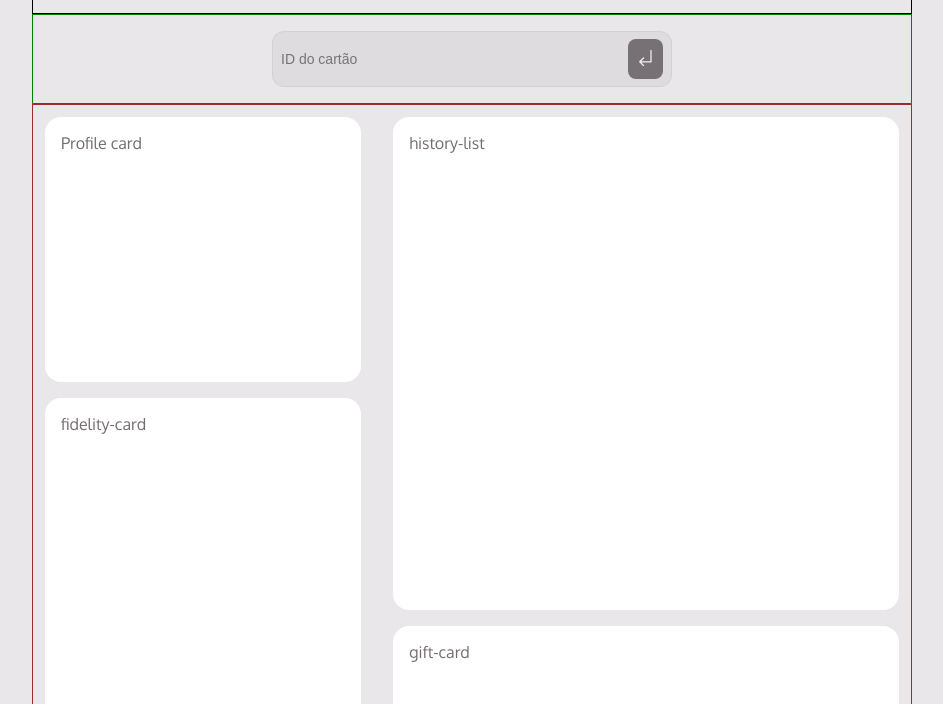
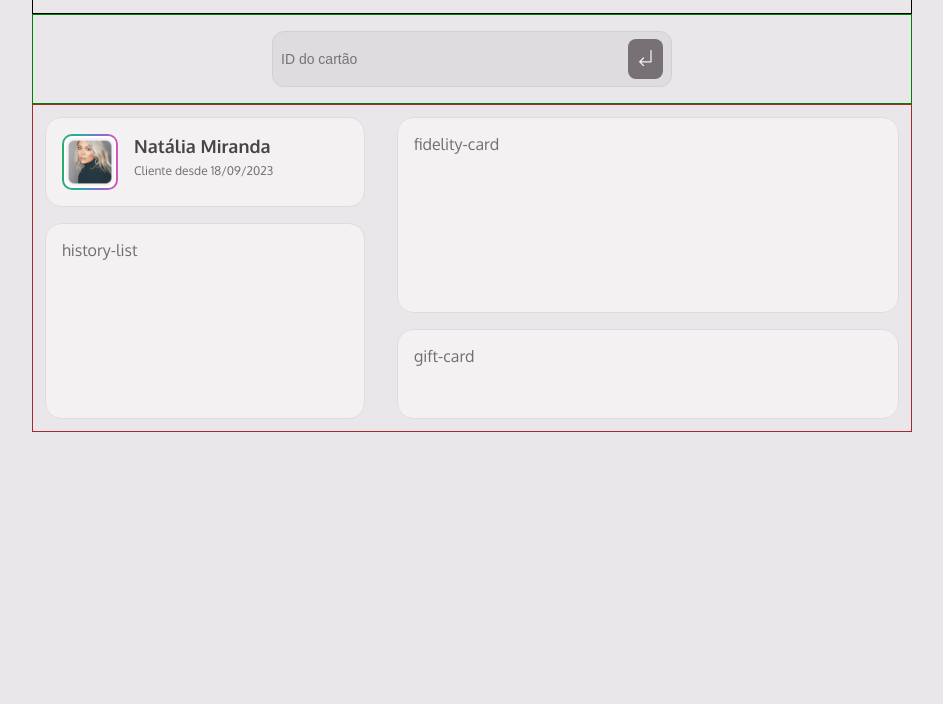
Before and after one commit to afonsolimajr/mba-desafio-member-club, a plain HTML site: page index.html in a window 1280 px wide. Shown: the part 96-800 px from the top of the page, without its empty margins (168-1111 px from the left). Drawn offline with Linux system fonts and the light colour scheme.

Commit message:
profile card layout

```diff
--- a/index.html
+++ b/index.html
@@ -27,7 +27,17 @@
             </div>
         </div>
         <div class="container-grid">
-            <div class="card-base profile-card">Profile card</div>
+            <div class="card-base profile-card">
+                <div class="gradient">
+                    <div class="shape">
+                        <img src="src/assets/avatar.png" alt="">
+                    </div>
+                </div>
+                <div>
+                    <title-sm>Natália Miranda</title-sm>
+                    <text-xs>Cliente desde 18/09/2023</text-xs>
+                </div>
+            </div>
             <div class="card-base history-list">history-list</div>
             <div class="card-base fidelity-card">fidelity-card</div>
             <div class="card-base gift-card">gift-card</div>
--- a/src/styles/containers.css
+++ b/src/styles/containers.css
@@ -21,7 +21,9 @@
 
 .container-grid {
     display: grid;
-    height: 100vh;
+    height: 100%;
+    grid-template-columns: 20rem 1fr;
+    grid-template-rows: 5.625rem 1fr 5.625rem;
     grid-template-areas:
         "A B B"
         "C B B"
--- a/src/styles/global.css
+++ b/src/styles/global.css
@@ -48,6 +48,7 @@
 body {
     background-color: var(--base-gray-200);
     color: var(--base-gray-500);
+    height: 100vh;
 }
 
 @media (max-width: 1100px) {
--- a/src/styles/main.css
+++ b/src/styles/main.css
@@ -2,22 +2,52 @@
     display: flex;
     flex-direction: column;
     width: 100%;
-    background: var(--base-white);
+    background: var(--base-gray-100);
+    border: 1px solid var(--base-gray-300);
     border-radius: 1rem;
     padding: 1rem;
 }
 
 .profile-card {
+    display: flex;
+    flex-direction: row;
     grid-area: A;
+    gap: 1rem;
+
+    .gradient {
+        display: flex;
+        align-items: center;
+        justify-content: center;
+        padding: 2px;
+        background: var(--gradient-base);
+        border-radius: .625rem;
+    }
+
+    .shape {
+        display: flex;
+        align-items: center;
+        justify-content: center;
+        width: 100%;
+        height: 100%;
+        padding: 2px;
+        background: var(--base-white);
+        border-radius: .5rem;
+    }
+
+    img {
+        height: 100%;
+        object-fit: fill;
+    }
+}
+
+.fidelity-card {
+    grid-area: B;
 }
 
 .history-list {
-    grid-area: B;
+    grid-area: C;
 }
 
-.fidelity-card {
-    grid-area: C;
-}
 
 .gift-card {
     grid-area: D;
--- a/src/styles/typography.css
+++ b/src/styles/typography.css
@@ -10,6 +10,7 @@ title-sm {
     font-size: 1.125rem;
     font-weight: bold;
     line-height: 140%;
+    color: var(--base-gray-600);
 }
 
 subtitle {
```
